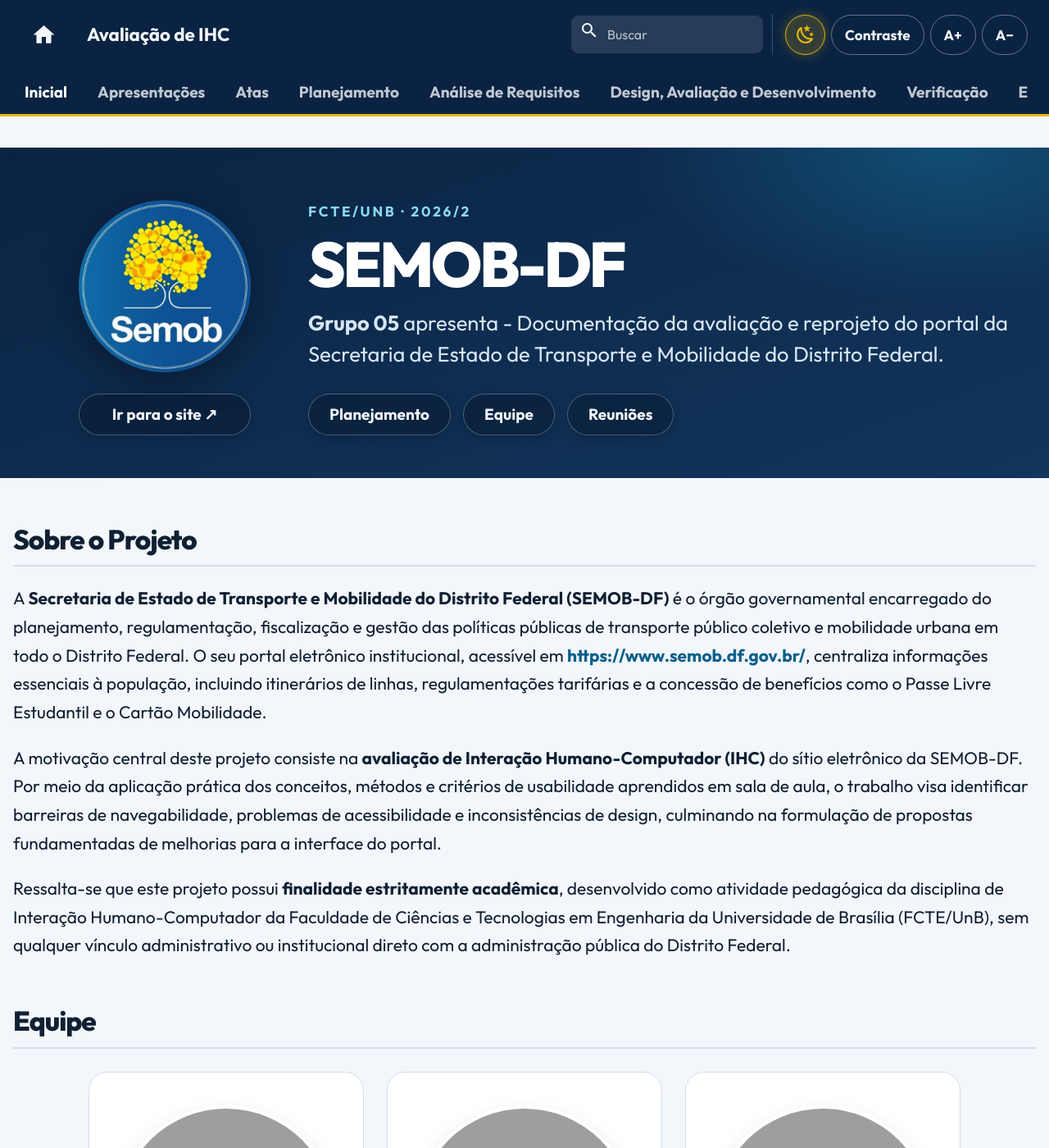
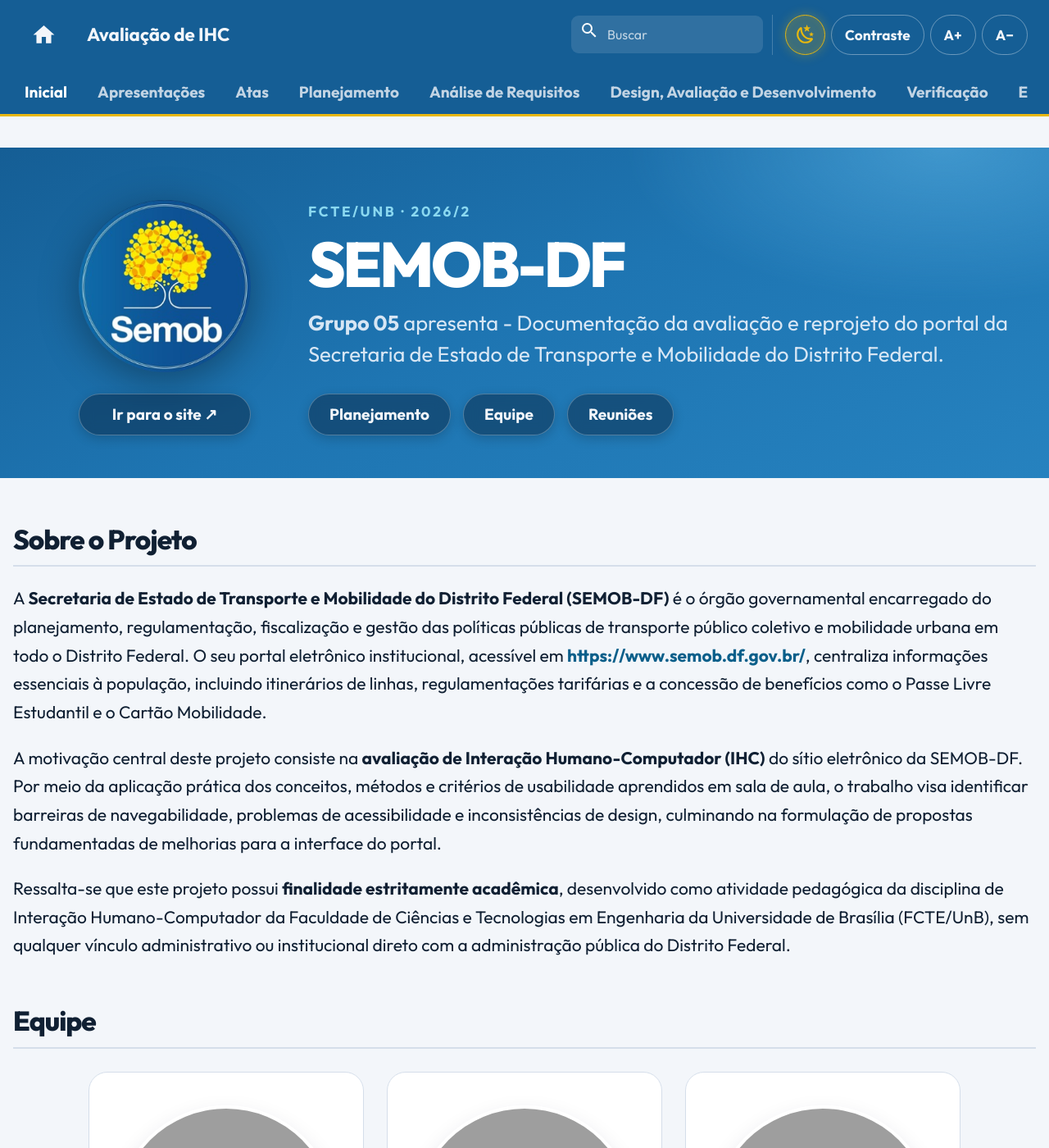
Before and after one commit to Interacao-Humano-Computador/2026.2-Grupo05, an MkDocs documentation site: the page built from docs/index.md, in a window 1280 px wide and 1400 px high. Shown: the whole window at 82% size. Built offline with MkDocs 1.6.1 and Material for MkDocs 9.7.7, drawn with Linux system fonts in a browser that asks for light colours; comment, search, counter and statistics services are not loaded; grey boxes are pictures that could not be loaded.

Commit message:
style(theme): atualiza paleta de azul para cabecalho e banner da pagina inicial

```diff
--- a/docs/assets/css/extra.css
+++ b/docs/assets/css/extra.css
@@ -2,8 +2,8 @@
 
 :root {
   --ihc-width: 80rem;
-  --navy: #0a2342;
-  --navy-2: #12355c;
+  --navy: #155e95;
+  --navy-2: #1e75b2;
   --ink: #102033;
   --paper: #f3f6fa;
   --card: #ffffff;
@@ -499,8 +499,8 @@
   margin: 0 -1.2rem 1.6rem;
   padding: 3rem 2rem 2.8rem;
   background:
-    radial-gradient(ellipse 55% 85% at 90% 0%, rgba(26, 166, 214, 0.28), transparent 55%),
-    linear-gradient(160deg, #0a2342 0%, #12355c 100%);
+    radial-gradient(ellipse 55% 85% at 90% 0%, rgba(125, 211, 252, 0.35), transparent 55%),
+    linear-gradient(155deg, #155e95 0%, #1e75b2 50%, #2682bf 100%);
   color: #f3f6fa;
 }
 
```
